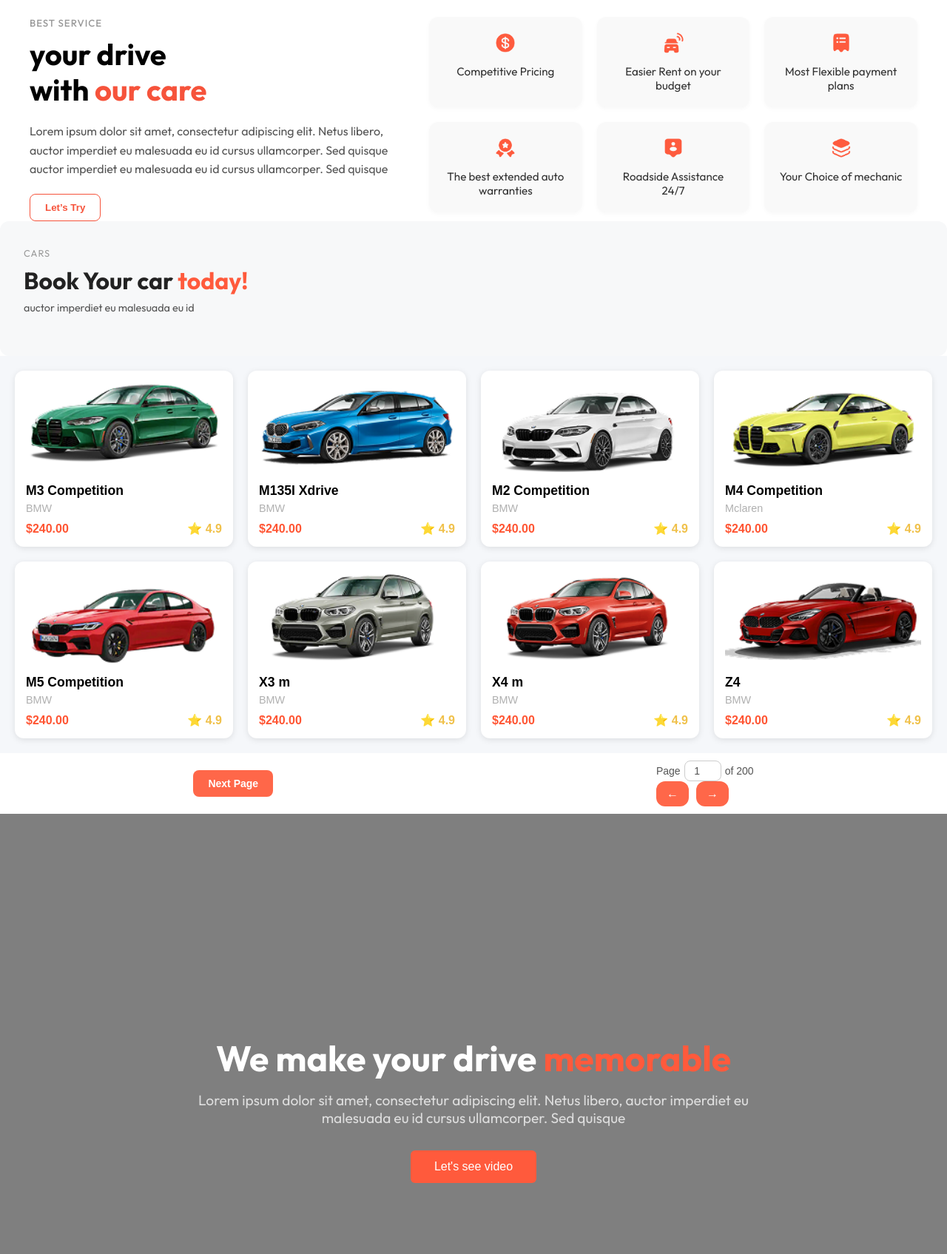
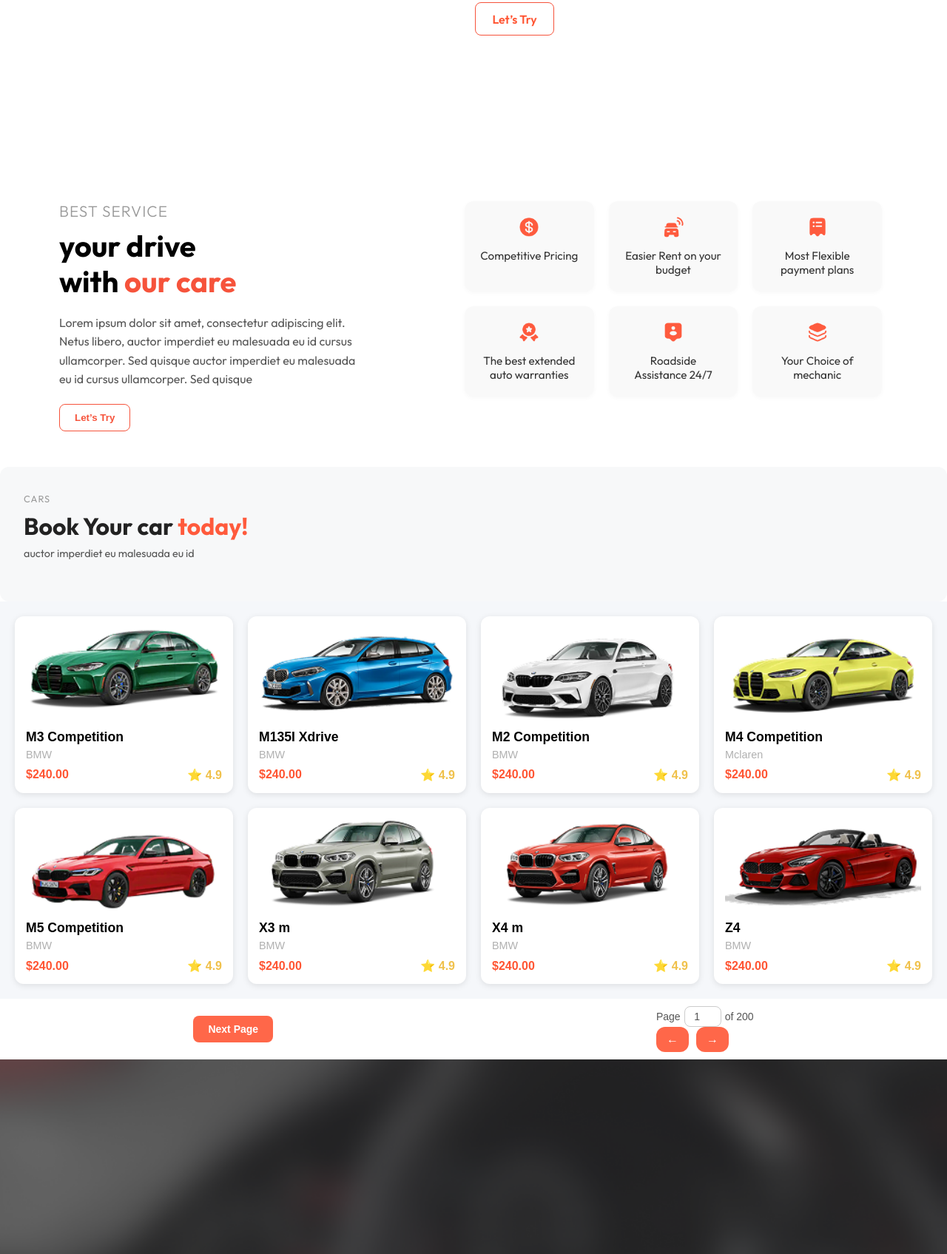
Before and after one commit to Jose7764/Carzin, a plain HTML site: page index.html in a window 1280 px wide. Shown: the part 2306-4001 px from the top of the page at 74% size. Drawn offline with Linux system fonts and the light colour scheme.

Commit message:
Implementando melhoras no css, ajustando footer

```diff
--- a/style.css
+++ b/style.css
@@ -396,14 +396,14 @@
   display: flex;
   flex-direction: column;
   justify-content: center;
-  padding: 2rem 1.5rem;
   gap: 2rem;
   max-width: 1200px;
-  margin: 0 auto;
+  margin-top: 4rem;
 }
 
 .service-content {
   max-width: 550px;
+  padding: 2rem 1.5rem;
 }
 
 .service-subtitle {
@@ -484,10 +484,13 @@
 }
 
 .car-image {
-  width: 100%;
+  width: 90%;
   height: auto;
   display: block;
   border-radius: 1rem;
+  justify-self: start;
+  margin-right: 6rem;
+
 }
 
 section.drive-care {
@@ -501,15 +504,18 @@
 
 
 .text-content {
-  flex: 1;
-  max-width: 500px;
+    flex: 1;
+    max-width: 500px;
+    padding: 3rem 2.5rem;
+    margin-top: 5rem;
 }
 
 .text-content h5 {
-  color: #999;
-  letter-spacing: 1px;
-  font-weight: 500;
-  margin-bottom: 10px;
+    color: #999;
+    letter-spacing: 1px;
+    font-weight: 300;
+    margin-bottom: 10px;
+    font-size: 1.3rem;
 }
 
 .text-content h1 {
@@ -546,9 +552,10 @@
 
 .features {
   display: grid;
-  grid-template-columns: repeat(auto-fit, minmax(180px, 1fr));
+  grid-template-columns: repeat(2, 1fr);
   gap: 20px;
   flex: 1;
+  padding: 2rem;
 }
 
 .feature-card {
@@ -710,10 +717,7 @@
   font-family: Arial, sans-serif;
 }
 
-.pagination-divisor{
 
-
-}
 /* ============================================================================= */
 .btn-prev-next {
   background-color: #ff6749;
@@ -774,7 +778,6 @@
 /* ============================================================================= */
 
 .hero-section {
-      position: relative;
       width: 100%;
       height: 100vh;
       display: flex;
@@ -782,23 +785,13 @@
       justify-content: center;
       color: white;
       text-align: center;
-      background: url('sua-imagem.jpg') center/cover no-repeat;
+      background-image: url('/images/images_memoris.png');
+      background-size: cover;
+      background-repeat: no-repeat;
     }
 
-    .hero-section::before {
-      content: "";
-      position: absolute;
-      top: 0;
-      left: 0;
-      width: 100%;
-      height: 100%;
-      background: rgba(0,0,0,0.5);
-      z-index: 1;
-    }
 
     .hero-content {
-      position: relative;
-      z-index: 2;
       max-width: 800px;
       padding: 0 20px;
     }
@@ -969,6 +962,12 @@
     padding: 2.5rem 1.5rem;
   }
 
+  .features {
+  margin-top: 5rem;
+  grid-template-columns: repeat(3, 1fr);
+  grid-template-rows: repeat(2, 1fr);
+  padding: 3rem;
+}
   .cars-filters {
     display: none;
   }
```
Also changed, not shown: images/images_memoris.png (added).
